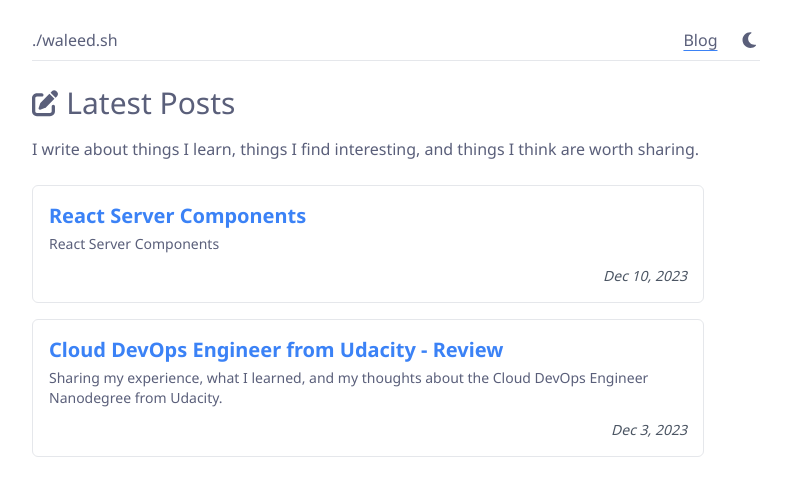
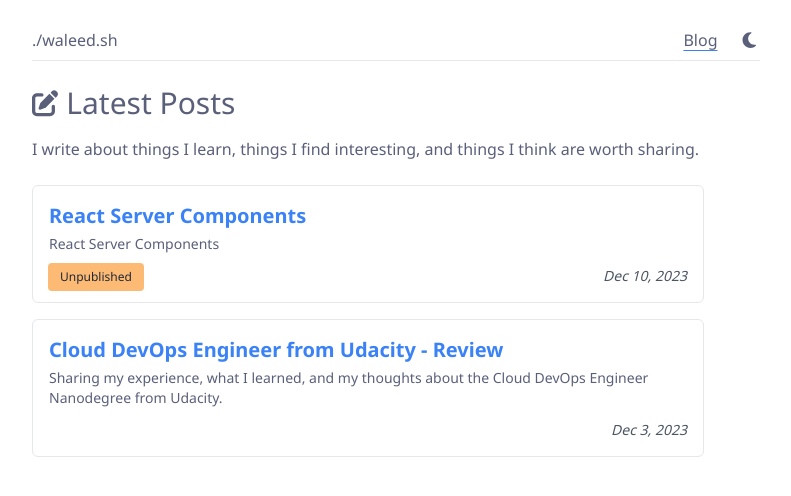
Before and after one commit to waleed-alfaifi/dot.sh, a Next.js app: page /blog in a window 1280 px wide. Shown: the top 496 px of the page, without its empty margins (244-1035 px from the left). Built offline with nearby package versions, Linux system fonts and the light colour scheme; no server answers.

Commit message:
readme and unpublished

```diff
--- a/src/app/blog/page.tsx
+++ b/src/app/blog/page.tsx
@@ -30,7 +30,7 @@ const Blog = async () => {
       <ul className="flex flex-col gap-4 max-w-2xl">
         {posts.map((post) => {
           return (
-            <li key={post.id}>
+            <li key={post.id} className="relative">
               <Link
                 href={`/blog/${post.id}`}
                 className="flex flex-col border border-gray-200 dark:border-gray-700 p-4 rounded-md md:p-4"
@@ -47,6 +47,12 @@ const Blog = async () => {
                     year: 'numeric',
                   })}
                 </p>
+
+                {post.unpublished && (
+                  <div className="absolute bottom-3 left-4 mr-auto text-xs bg-orange-300 px-3 py-1.5 rounded text-gray-800">
+                    Unpublished
+                  </div>
+                )}
               </Link>
             </li>
           )
```
Also changed, not shown: 1 other file (tests, documents, lock files or other folders).
